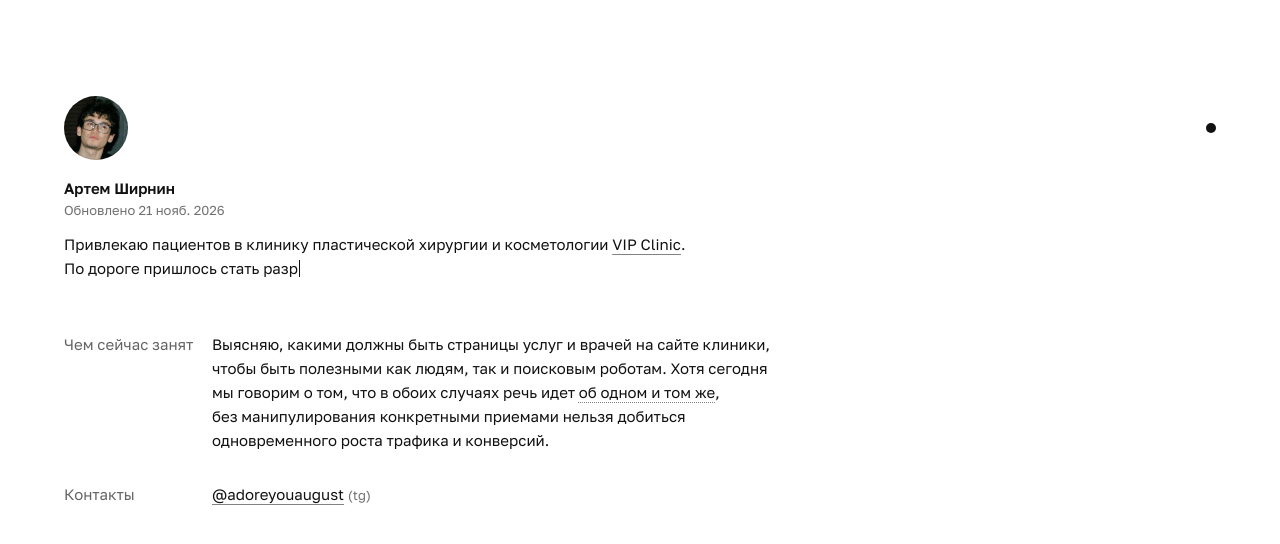
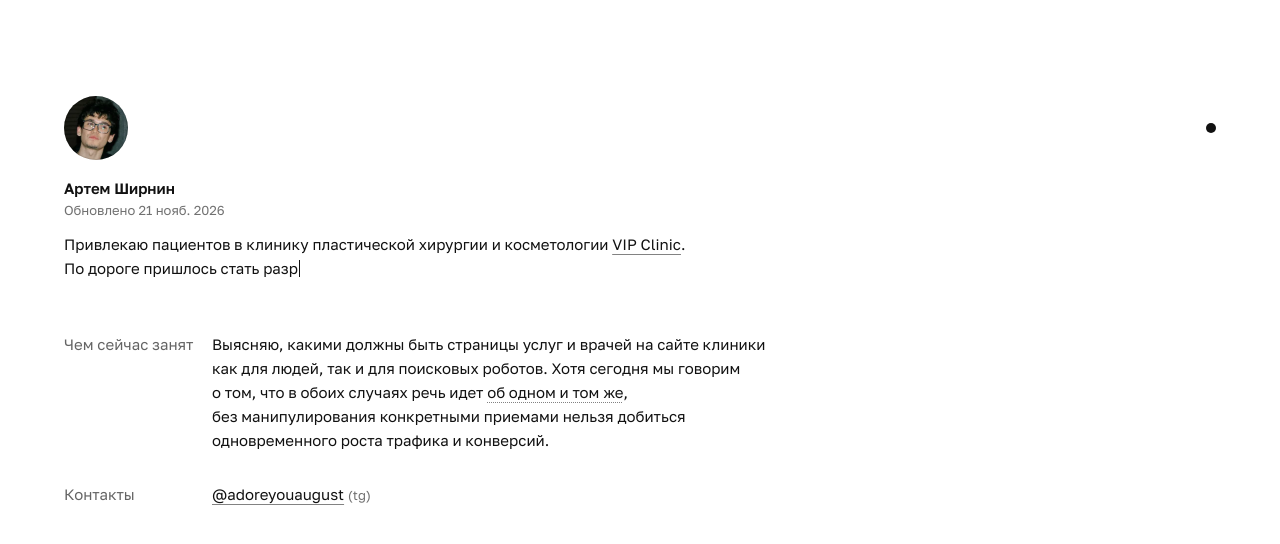
Before and after one commit to averageaugust/shirnin-art, a plain HTML site: page index.html in a window 1280 px wide. Drawn offline with Linux system fonts and the light colour scheme.

Commit message:
Уточнить формулировку в блоке «Чем сейчас занят»
Co-Authored-By: Claude Opus 5.5 <noreply@anthropic.com>
Claude-Session: https://claude.ai/code/session_01AcissHKnUQNcwx5xqAJ1bp

```diff
--- a/index.html
+++ b/index.html
@@ -435,7 +435,7 @@
     <section class="row" aria-labelledby="now-title">
       <h2 id="now-title" class="row__label">Чем сейчас занят</h2>
       <div class="row__body">
-        <p>Выясняю, какими должны быть страницы услуг и&nbsp;врачей на&nbsp;сайте клиники, чтобы быть полезными как людям, так и&nbsp;поисковым роботам. Хотя сегодня мы говорим о&nbsp;том, что в&nbsp;обоих случаях речь идет <span class="nowrap"><button type="button" class="term" interestfor="pv-google" popovertarget="pv-google" popovertargetaction="show">об&nbsp;одном и&nbsp;том&nbsp;же</button><span id="pv-google" popover="hint" class="hovercard hovercard--text">Google: «<a href="https://about.google/company-info/philosophy/" lang="en">Focus on the user and all else will follow</a>»</span>,</span> без&nbsp;манипулирования конкретными приемами нельзя добиться одновременного роста трафика и&nbsp;конверсий.</p>
+        <p>Выясняю, какими должны быть страницы услуг и&nbsp;врачей на&nbsp;сайте клиники как для людей, так и&nbsp;для поисковых роботов. Хотя сегодня мы говорим о&nbsp;том, что в&nbsp;обоих случаях речь идет <span class="nowrap"><button type="button" class="term" interestfor="pv-google" popovertarget="pv-google" popovertargetaction="show">об&nbsp;одном и&nbsp;том&nbsp;же</button><span id="pv-google" popover="hint" class="hovercard hovercard--text">Google: «<a href="https://about.google/company-info/philosophy/" lang="en">Focus on the user and all else will follow</a>»</span>,</span> без&nbsp;манипулирования конкретными приемами нельзя добиться одновременного роста трафика и&nbsp;конверсий.</p>
       </div>
     </section>
 
```
